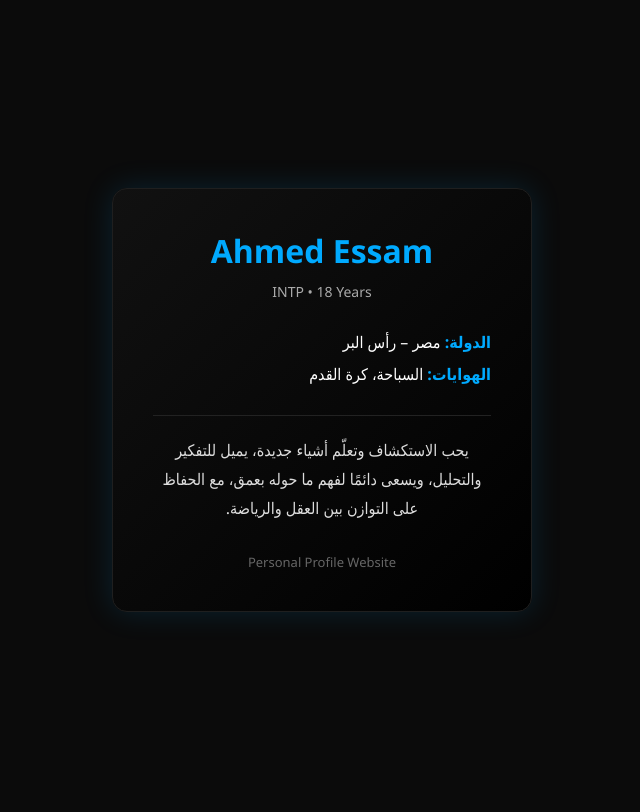
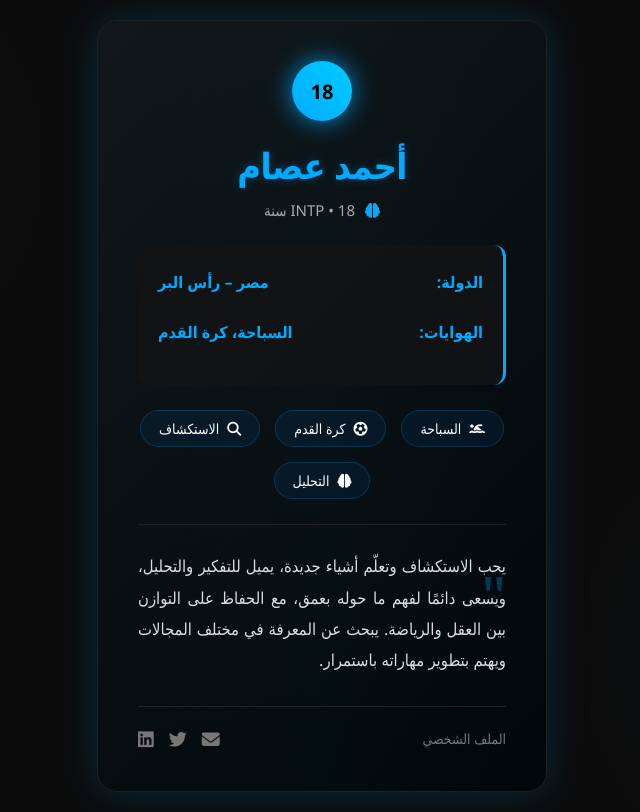
Before and after one commit to esamahead129-sv/nervynia-site, a plain HTML site: page index.html in a window 1280 px wide. Shown: the whole page, without its empty margins (318-958 px from the left). Drawn offline with Linux system fonts and the light colour scheme.

Commit message:
Update index.html

```diff
--- a/index.html
+++ b/index.html
@@ -4,14 +4,14 @@
 <head>
 <meta charset="UTF-8">
 <meta name="viewport" content="width=device-width, initial-scale=1.0">
-<title>Ahmed Essam | Profile</title>
-
+<title>Ahmed Essam | الملف الشخصي</title>
+<link rel="stylesheet" href="https://cdnjs.cloudflare.com/ajax/libs/font-awesome/6.4.0/css/all.min.css">
 <style>
 *{
   margin:0;
   padding:0;
   box-sizing:border-box;
-  font-family:'Segoe UI', Tahoma;
+  font-family:'Segoe UI', Tahoma, 'Arial', sans-serif;
 }
 
 body{
@@ -21,54 +21,225 @@ body{
   display:flex;
   justify-content:center;
   align-items:center;
+  padding:20px;
+  background-image:
+    radial-gradient(circle at 10% 20%, rgba(0, 50, 100, 0.05) 0%, transparent 20%),
+    radial-gradient(circle at 90% 80%, rgba(0, 150, 255, 0.05) 0%, transparent 20%);
 }
 
 .profile{
   background:linear-gradient(135deg,#111,#000);
   border:1px solid #1f1f1f;
-  border-radius:15px;
+  border-radius:20px;
   padding:40px;
-  max-width:420px;
-  width:90%;
+  max-width:450px;
+  width:100%;
   text-align:center;
-  box-shadow:0 0 30px rgba(0,170,255,.15);
+  box-shadow:0 0 40px rgba(0,170,255,.2);
+  position:relative;
+  overflow:hidden;
+  transition:transform 0.3s ease, box-shadow 0.3s ease;
+  animation:fadeIn 0.8s ease-out;
+}
+
+.profile:hover {
+  transform:translateY(-5px);
+  box-shadow:0 10px 50px rgba(0,170,255,.3);
+}
+
+.profile::before{
+  content:'';
+  position:absolute;
+  top:-50%;
+  left:-50%;
+  width:200%;
+  height:200%;
+  background:linear-gradient(45deg, transparent, rgba(0,170,255,0.05), transparent);
+  transform:rotate(45deg);
+  animation:shimmer 10s infinite linear;
+  z-index:0;
+}
+
+@keyframes shimmer{
+  0%{transform:rotate(45deg) translateX(-30%);}
+  100%{transform:rotate(45deg) translateX(30%);}
+}
+
+@keyframes fadeIn{
+  from{opacity:0; transform:translateY(20px);}
+  to{opacity:1; transform:translateY(0);}
+}
+
+.profile-content{
+  position:relative;
+  z-index:1;
 }
 
 h1{
   color:#0af;
-  font-size:32px;
+  font-size:36px;
   margin-bottom:10px;
+  font-weight:700;
+  letter-spacing:-0.5px;
+  text-shadow:0 0 10px rgba(0,170,255,0.3);
 }
 
 .tag{
   color:#aaa;
-  font-size:14px;
+  font-size:15px;
   margin-bottom:25px;
+  display:flex;
+  align-items:center;
+  justify-content:center;
+  gap:10px;
+}
+
+.tag i{
+  color:#0af;
 }
 
 .info{
   text-align:right;
-  line-height:2;
-  font-size:16px;
+  line-height:2.2;
+  font-size:17px;
+  margin:25px 0;
+  background:rgba(20,20,20,0.7);
+  padding:20px;
+  border-radius:12px;
+  border-right:3px solid #0af;
+  transition:border-right 0.3s ease;
+}
+
+.info:hover {
+  border-right:3px solid #0ff;
+}
+
+.info p{
+  margin-bottom:15px;
+  display:flex;
+  justify-content:space-between;
+  align-items:center;
 }
 
 .info span{
   color:#0af;
   font-weight:bold;
+  font-size:16px;
+}
+
+.info-value{
+  color:#ddd;
+  font-weight:normal;
 }
 
 .bio{
   margin-top:25px;
-  padding-top:20px;
+  padding-top:25px;
   border-top:1px solid #222;
   color:#ddd;
-  line-height:1.8;
+  line-height:1.9;
+  font-size:16.5px;
+  text-align:justify;
+  position:relative;
+}
+
+.bio::before{
+  content:'"';
+  position:absolute;
+  top:15px;
+  right:0;
+  font-size:60px;
+  color:#0af;
+  opacity:0.3;
+  font-family:Georgia, serif;
+}
+
+.interests{
+  display:flex;
+  justify-content:center;
+  gap:15px;
+  margin-top:25px;
+  flex-wrap:wrap;
+}
+
+.interest-item{
+  background:rgba(0,100,200,0.1);
+  border:1px solid rgba(0,170,255,0.2);
+  border-radius:50px;
+  padding:8px 18px;
+  font-size:14px;
+  display:flex;
+  align-items:center;
+  gap:8px;
+  transition:all 0.3s ease;
+}
+
+.interest-item:hover{
+  background:rgba(0,100,200,0.3);
+  transform:translateY(-3px);
 }
 
 .footer{
   margin-top:30px;
-  font-size:13px;
-  color:#666;
+  font-size:14px;
+  color:#777;
+  display:flex;
+  justify-content:space-between;
+  align-items:center;
+  padding-top:20px;
+  border-top:1px solid #222;
+}
+
+.contact-icons{
+  display:flex;
+  gap:15px;
+}
+
+.contact-icons a{
+  color:#777;
+  font-size:18px;
+  transition:all 0.3s ease;
+}
+
+.contact-icons a:hover{
+  color:#0af;
+  transform:scale(1.2);
+}
+
+.age-display{
+  background:linear-gradient(45deg, #0af, #0cf);
+  color:black;
+  width:60px;
+  height:60px;
+  border-radius:50%;
+  display:flex;
+  align-items:center;
+  justify-content:center;
+  margin:0 auto 20px;
+  font-weight:bold;
+  font-size:20px;
+  box-shadow:0 0 15px rgba(0,170,255,0.5);
+  animation:pulse 2s infinite;
+}
+
+@keyframes pulse{
+  0%{box-shadow:0 0 15px rgba(0,170,255,0.5);}
+  50%{box-shadow:0 0 25px rgba(0,170,255,0.8);}
+  100%{box-shadow:0 0 15px rgba(0,170,255,0.5);}
+}
+
+@media (max-width: 500px){
+  .profile{
+    padding:30px 25px;
+  }
+  h1{
+    font-size:30px;
+  }
+  .info p{
+    flex-direction:column;
+    align-items:flex-start;
+    gap:5px;
+  }
 }
 </style>
 </head>
@@ -76,22 +247,100 @@ h1{
 <body>
 
 <div class="profile">
-  <h1>Ahmed Essam</h1>
-  <div class="tag">INTP • 18 Years</div>
+  <div class="profile-content">
+    <div class="age-display">18</div>
 
-  <div class="info">
-    <p><span>الدولة:</span> مصر – رأس البر</p>
-    <p><span>الهوايات:</span> السباحة، كرة القدم</p>
-  </div>
+    <h1>أحمد عصام</h1>
+    <div class="tag">
+      <i class="fas fa-brain"></i>
+      <span>INTP • 18 سنة</span>
+    </div>
 
-  <div class="bio">
-    يحب الاستكشاف وتعلّم أشياء جديدة، يميل للتفكير والتحليل، ويسعى دائمًا لفهم ما حوله بعمق، مع الحفاظ على التوازن بين العقل والرياضة.
-  </div>
+    <div class="info">
+      <p>
+        <span>الدولة:</span>
+        <span class="info-value">مصر – رأس البر</span>
+      </p>
+      <p>
+        <span>الهوايات:</span>
+        <span class="info-value">السباحة، كرة القدم</span>
+      </p>
+    </div>
 
-  <div class="footer">
-    Personal Profile Website
+    <div class="interests">
+      <div class="interest-item">
+        <i class="fas fa-swimmer"></i>
+        <span>السباحة</span>
+      </div>
+      <div class="interest-item">
+        <i class="fas fa-futbol"></i>
+        <span>كرة القدم</span>
+      </div>
+      <div class="interest-item">
+        <i class="fas fa-search"></i>
+        <span>الاستكشاف</span>
+      </div>
+      <div class="interest-item">
+        <i class="fas fa-brain"></i>
+        <span>التحليل</span>
+      </div>
+    </div>
+
+    <div class="bio">
+      يحب الاستكشاف وتعلّم أشياء جديدة، يميل للتفكير والتحليل، ويسعى دائمًا لفهم ما حوله بعمق، مع الحفاظ على التوازن بين العقل والرياضة. يبحث عن المعرفة في مختلف المجالات ويهتم بتطوير مهاراته باستمرار.
+    </div>
+
+    <div class="footer">
+      <div>الملف الشخصي</div>
+      <div class="contact-icons">
+        <a href="#"><i class="fas fa-envelope"></i></a>
+        <a href="#"><i class="fab fa-twitter"></i></a>
+        <a href="#"><i class="fab fa-linkedin"></i></a>
+      </div>
+    </div>
   </div>
 </div>
 
+<script>
+  // Add interactive hover effects
+  document.querySelectorAll('.interest-item').forEach(item => {
+    item.addEventListener('mouseenter', function() {
+      this.style.boxShadow = '0 5px 15px rgba(0,170,255,0.4)';
+    });
+
+    item.addEventListener('mouseleave', function() {
+      this.style.boxShadow = 'none';
+    });
+  });
+
+  // Age counter animation
+  const ageElement = document.querySelector('.age-display');
+  ageElement.addEventListener('click', function() {
+    this.style.transform = 'scale(1.1)';
+    setTimeout(() => {
+      this.style.transform = 'scale(1)';
+    }, 300);
+  });
+
+  // Typewriter effect for the name (optional)
+  const nameElement = document.querySelector('h1');
+  const originalName = nameElement.textContent;
+  nameElement.textContent = '';
+
+  let i = 0;
+  function typeWriter() {
+    if (i < originalName.length) {
+      nameElement.textContent += originalName.charAt(i);
+      i++;
+      setTimeout(typeWriter, 100);
+    }
+  }
+
+  // Start typewriter effect after page loads
+  window.addEventListener('load', () => {
+    setTimeout(typeWriter, 500);
+  });
+</script>
+
 </body>
 </html>
```
